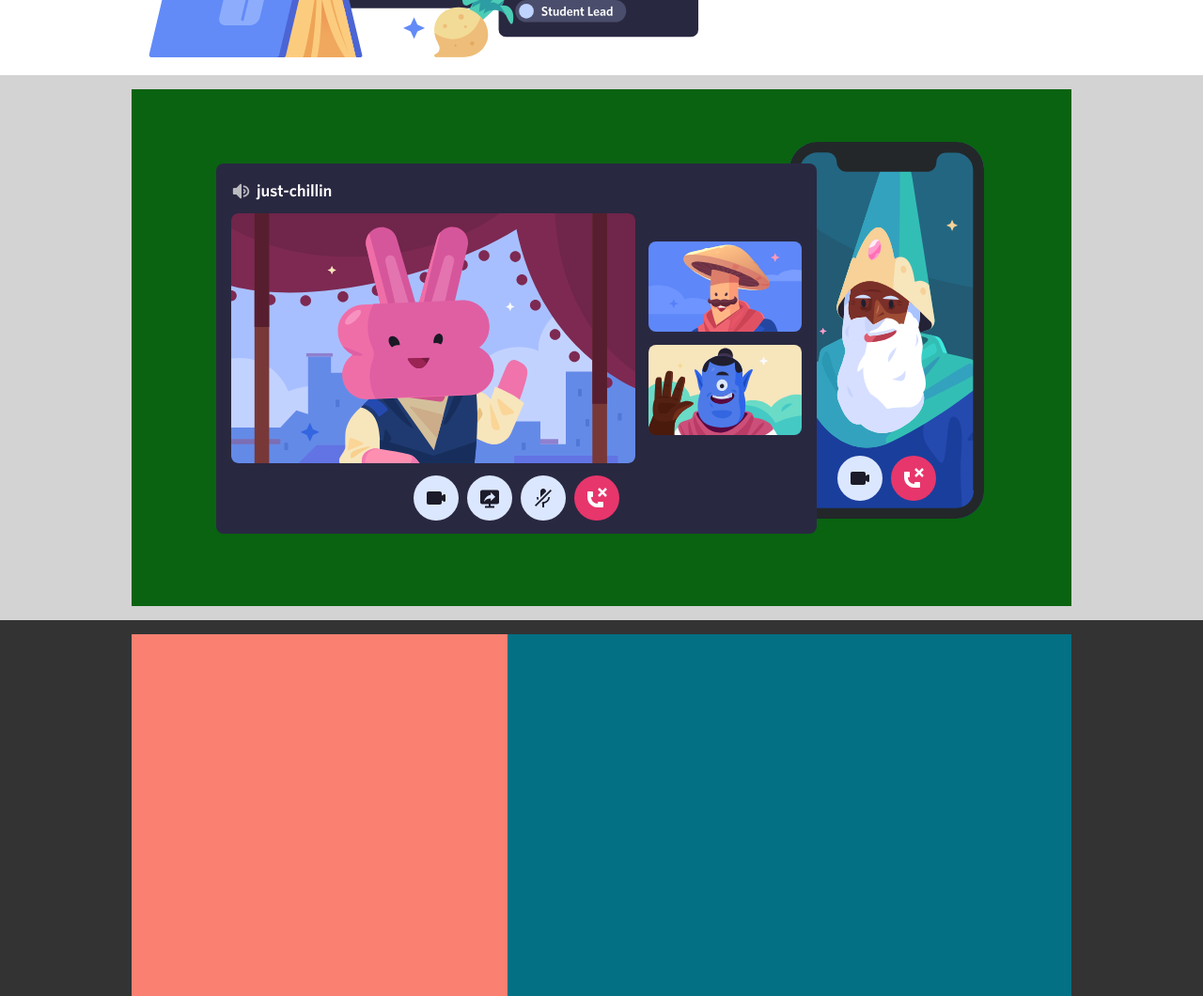
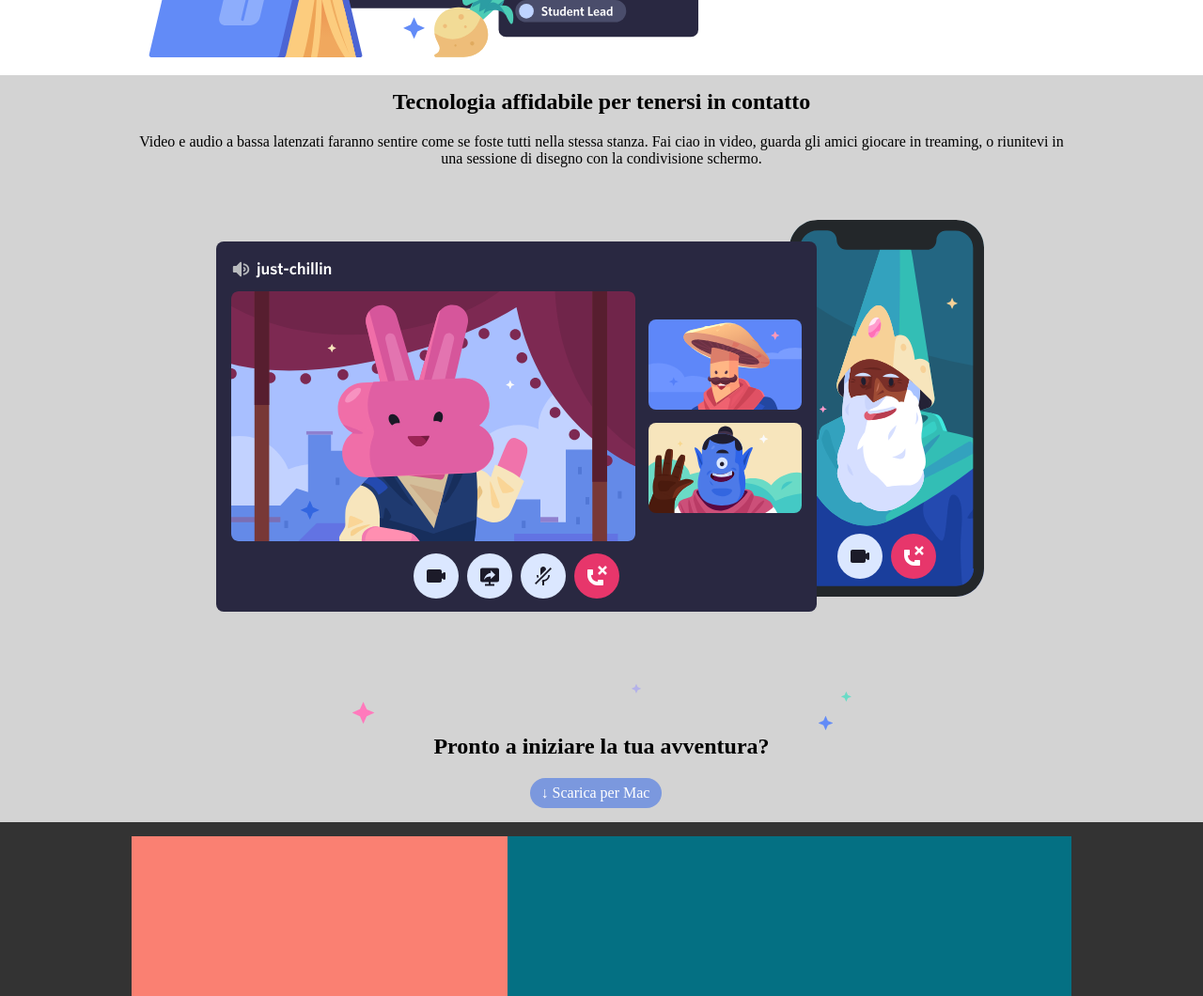
Before and after one commit to ChriCore99/htmlcss-discord, a plain HTML site: page index.html in a window 1280 px wide. Shown: the part 1916-2976 px from the top of the page at 94% size. Drawn offline with Linux system fonts and the light colour scheme.

Commit message:
ADD: sistemata ultima sezione main

```diff
--- a/css/style.css
+++ b/css/style.css
@@ -143,8 +143,23 @@ a, li, .col-header {
 }
 
 .color-green .container div {
-    background-color: rgb(9, 99, 17);
     min-height: 550px;
+}
+
+.color-green p {
+    color: black;
+}
+
+.color-green h2 {
+    margin-bottom: 20px;
+    color: black;
+}
+
+.blu {
+    color: white;
+    background-color: rgb(37, 94, 233, 0.5);
+    width: 140px;
+    margin-right: 13px;
 }
 
 /* sesta sezione */
@@ -181,16 +196,3 @@ a, li, .col-header {
 }
 
 /* DEBUG RULES */
-
-.debug .container, .container-purple {
-    border: 3px solid black;
-    padding: 20px;
-}
-
-.debug .row {
-    border: 3px solid red;
-}
-
-.debug .col {
-    border: 2px solid black;
-}
--- a/index.html
+++ b/index.html
@@ -6,7 +6,7 @@
     <link rel="stylesheet" href="./css/style.css">
     <title>Document</title>
 </head>
-<body class="">
+<body>
 
     <!-- header section -->
     <header>
@@ -87,7 +87,12 @@
         <!-- main section 5 -->
         <section class="main-sec color-green">
             <div class="container">
+                <h2>Tecnologia affidabile per tenersi in contatto</h2>
+                <p> Video e audio a bassa latenzati faranno sentire come se foste tutti nella stessa stanza. Fai ciao in video, guarda gli amici giocare in treaming, o riunitevi in una sessione di disegno con la condivisione schermo. </p>
                 <div><img src="./img/item4-big.svg" alt=""></div>
+                <span><img src="./img/stars.svg" alt=""></span>
+                <span><h2> Pronto a iniziare la tua avventura?</h2></span>
+                <span class="fake-btn blu">↓ Scarica per Mac</span>
             </div>
         </section>
 
```
